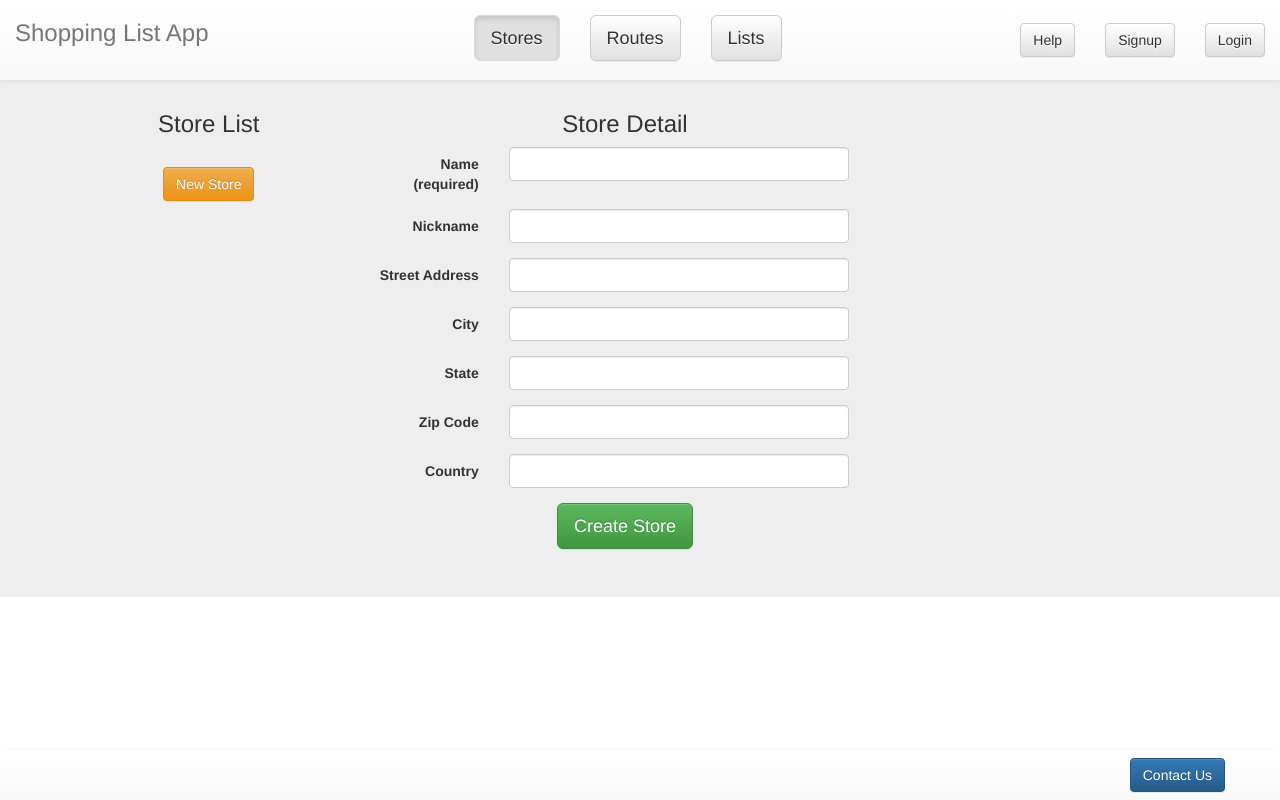
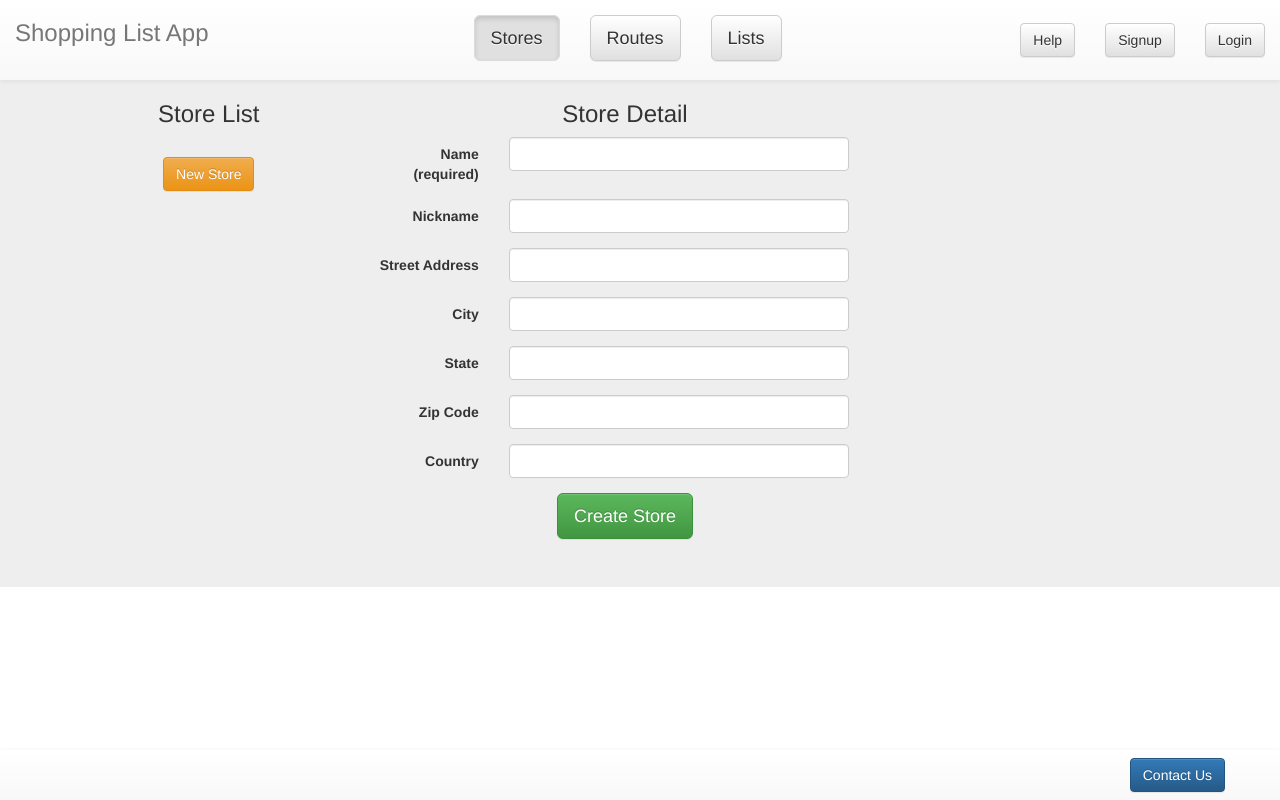
Before and after one commit to sambbaron/grocery_list, a Flask app: page /stores in a window 1280 px wide. Run offline with Flask 2, Linux system fonts and the light colour scheme; parts of the project's set-up code (start-up, migrations or seed data) failed here and were passed over; some libraries are stand-ins or nearby versions.

Commit message:
Revise main section top padding to align with header
Needed since header nav buttons reduced padding in prior
commit.

```diff
--- a/shopping_list/templates/base.html
+++ b/shopping_list/templates/base.html
@@ -43,7 +43,7 @@
             </ul>
         </div>
     </header>
-    <div id="main" class="jumbotron" style="padding-top: 6.5em">
+    <div id="main" class="jumbotron" style="padding-top: 5.75em">
         <div id="message">
             {%- with messages = get_flashed_messages(with_categories=true) %}
             {%- if messages %}
```
